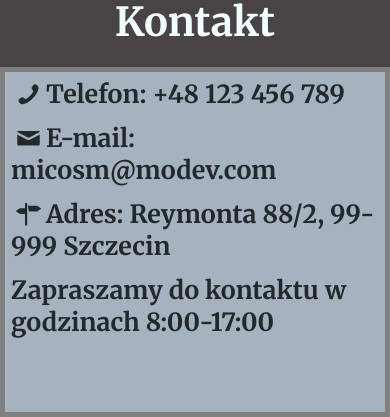
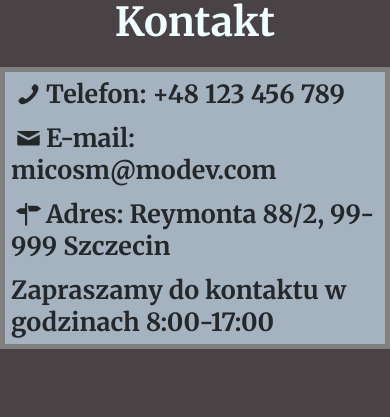
Before and after one commit to michosg15/Projekt-HTML, a plain HTML site: page index.html in a window 390 px wide. Shown: the part 2760-3177 px from the top of the page. After the commit the page ends 3109 px from the top, so only its background shows below. Drawn offline with Linux system fonts and the light colour scheme.

Commit message:
Update styles.css

```diff
--- a/styles.css
+++ b/styles.css
@@ -193,7 +193,7 @@ header {
     font-size:18px;
     min-height: 350px;
   }
-    #contact{
+    #us{
         min-height:350px;}
 }
 
```
